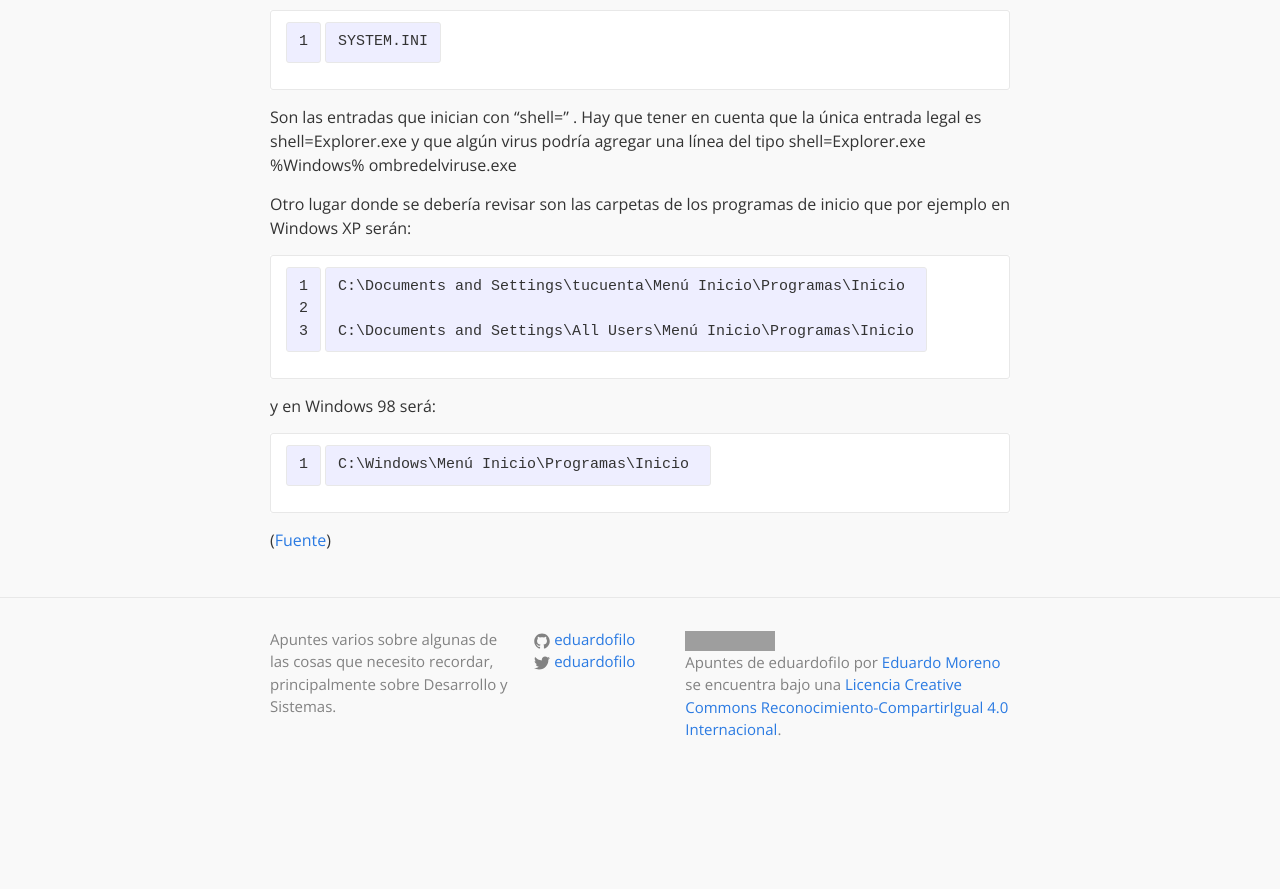
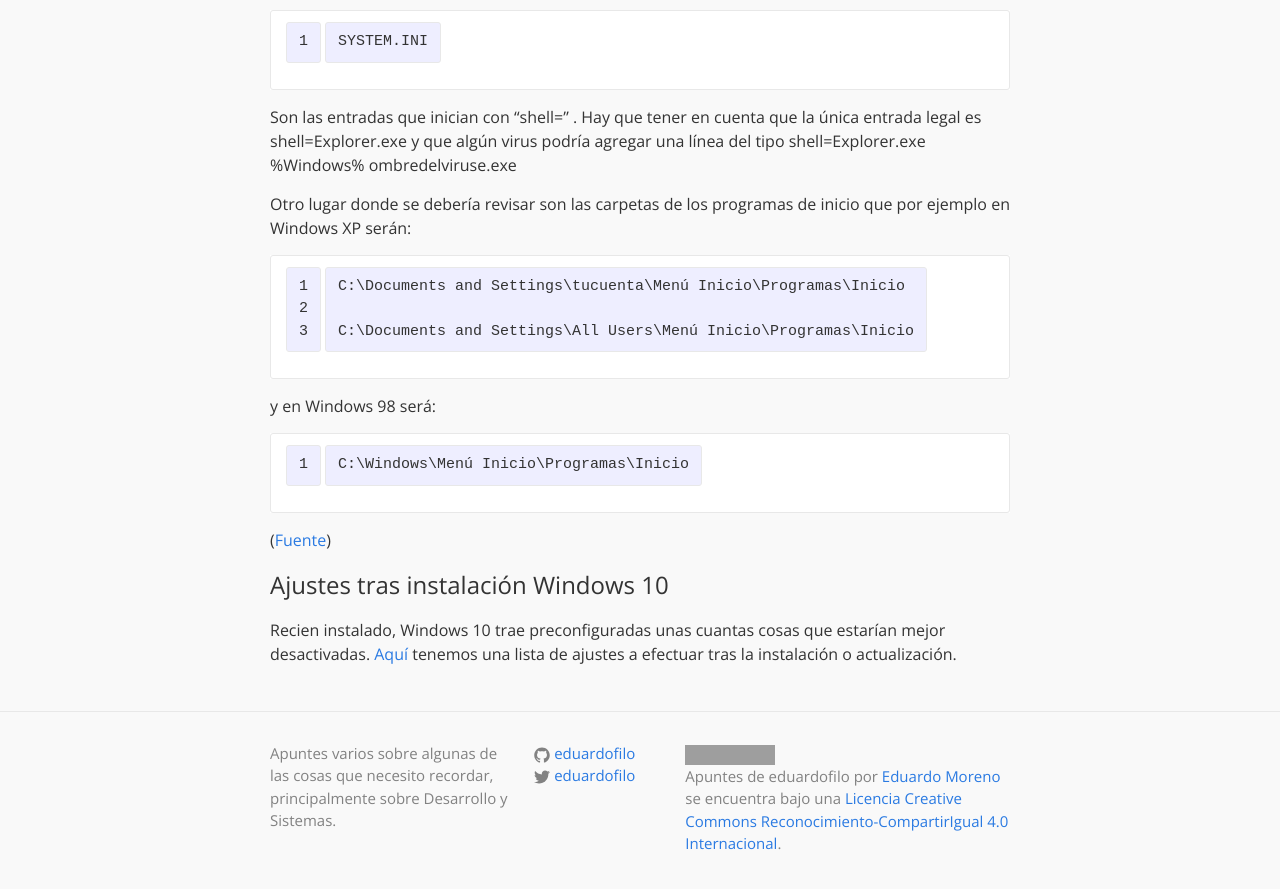
Before and after one commit to eduardofilo/eduardofilo.jekyll, a Jekyll site: the page built from sistemas/trucos_windows.md, in a window 1280 px wide and 900 px high, scrolled down 5569 px. Shown: the top 889 px of the window. Built offline with Jekyll 4.4.1, drawn with Linux system fonts in a browser that asks for light colours; before the commit the page ends 6355 px from its top, so only the background shows below that; grey boxes are pictures that could not be loaded.

Commit message:
Ajustes Windows 10.

````diff
--- a/sistemas/trucos_windows.md
+++ b/sistemas/trucos_windows.md
@@ -218,3 +218,6 @@
 ```
 
 ([Fuente](http://www.trucoswindows.net/explicapro.html))
+
+## Ajustes tras instalación Windows 10
+Recien instalado, Windows 10 trae preconfiguradas unas cuantas cosas que estarían mejor desactivadas. [Aquí](http://www.adslzone.net/2016/06/14/9-cosas-desactivar-windows-10/) tenemos una lista de ajustes a efectuar tras la instalación o actualización.
````
